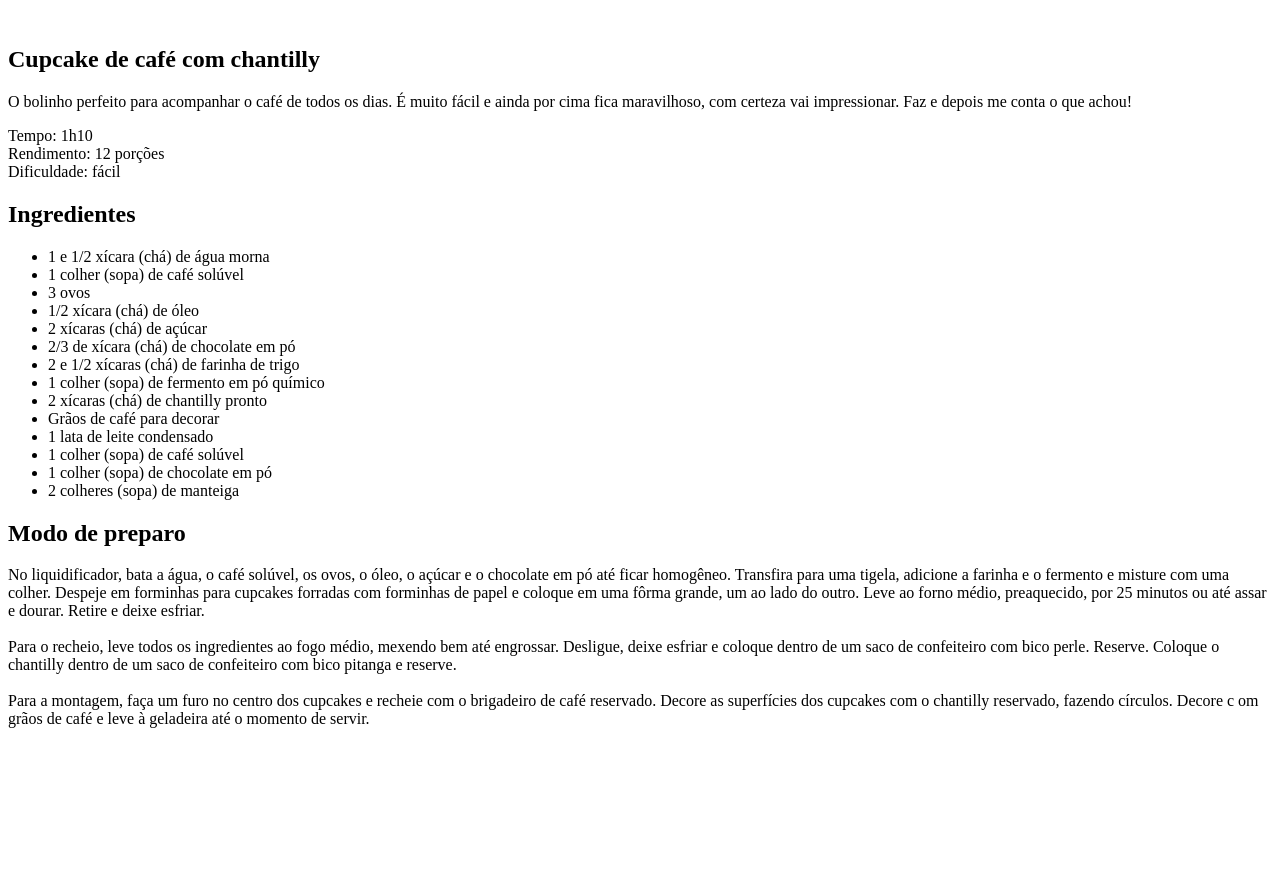
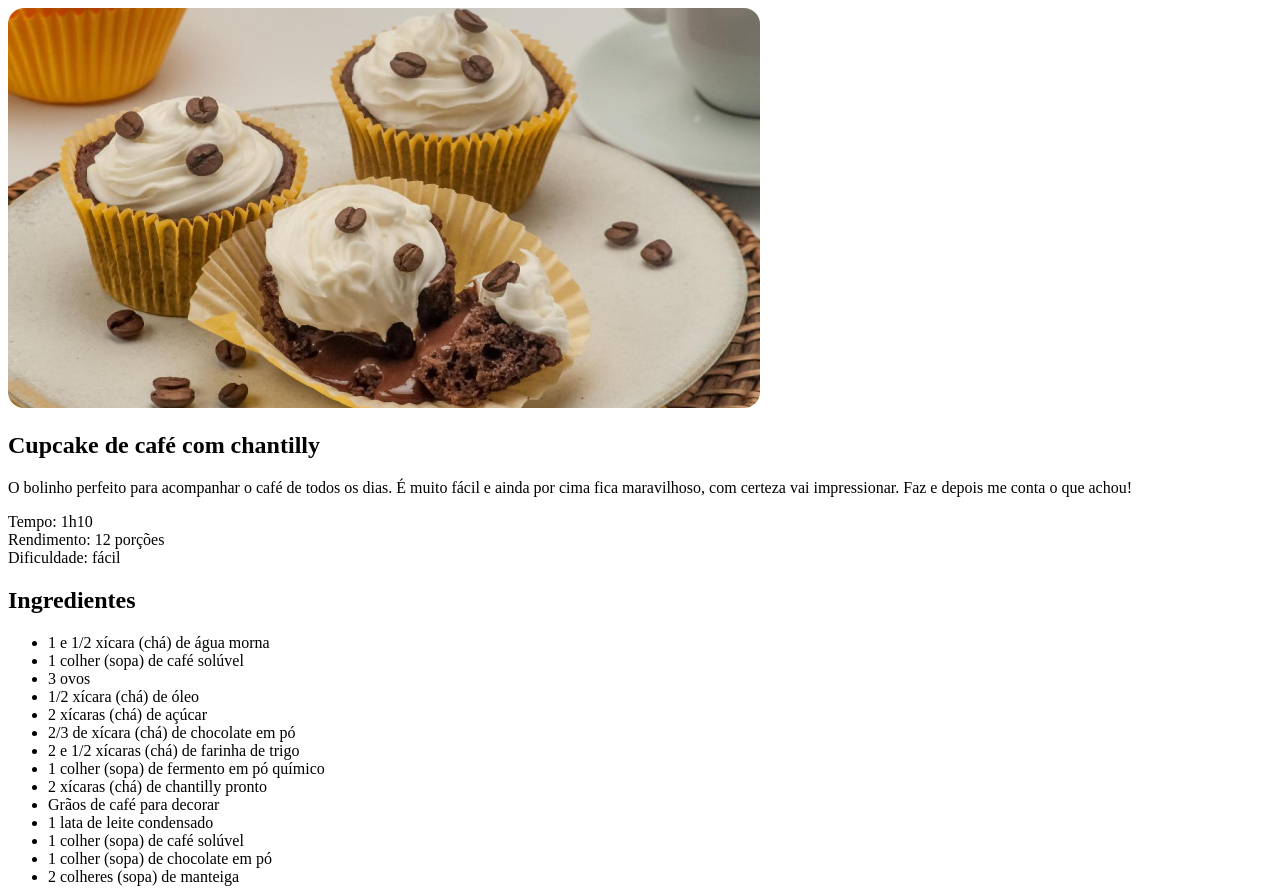
Before and after one commit to rafaella-machado/projeto-pagina-de-receita, a plain HTML site: page index.html in a window 1280 px wide. Shown: the top 889 px of the page. Before the commit the page ends 800 px from the top, so only its background shows below. Drawn offline with Linux system fonts and the light colour scheme.

Commit message:
adicionando imagens e style.css

```diff
--- a/index.html
+++ b/index.html
@@ -4,10 +4,12 @@
     <meta charset="UTF-8">
     <meta name="viewport" content="width=device-width, initial-scale=1.0">
     <title>Página de Receita</title>
+
+    <link rel="stylesheet" href="style.css">
 </head>
 <body>
   <div id="page">
-     <img src="" alt="">
+     <img src="assets/main-image.jpg" alt="Imagem de um cupcake com graos de café e um chantilly">
      <main>
         <section id="about">
             <h1>Cupcake de café com chantilly</h1>
--- /dev/null
+++ b/style.css
@@ -0,0 +1,3 @@
+img {
+   border-radius: 16px;
+}
```
Also changed, not shown: assets/main-image.jpg (added), 1 other file.
